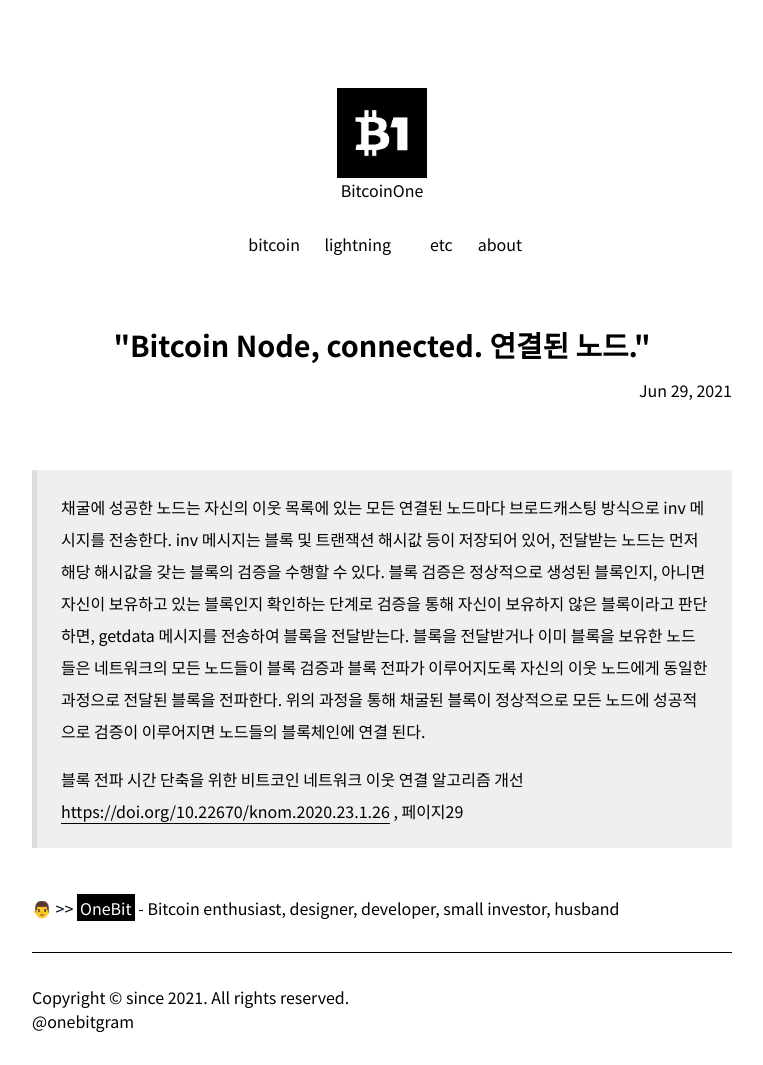
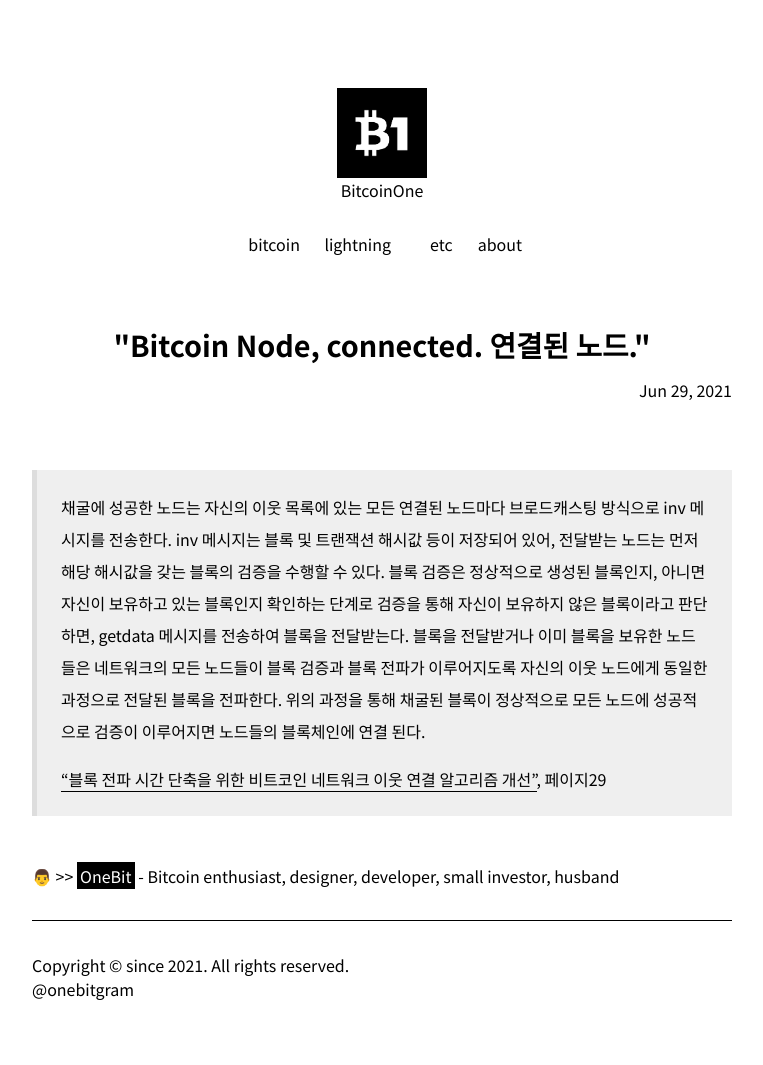
Before and after one commit to onebitco/onebitco.github.io, a Jekyll site: the page built from _posts/2021-06-29-node1.markdown, in a window 1280 px wide. Shown: the whole page, without its empty margins (258-1021 px from the left). Built offline with Jekyll 4.4.1, drawn with Linux system fonts in a browser that asks for light colours; comment, search, counter and statistics services are not loaded; after the commit the page ends 1033 px from its top, so only the background shows below that.

Commit message:
quote edit

```diff
--- a/_posts/2021-06-29-node1.markdown
+++ b/_posts/2021-06-29-node1.markdown
@@ -7,5 +7,4 @@ categories: bitcoin
 
 >채굴에 성공한 노드는 자신의 이웃 목록에 있는 모든 연결된 노드마다 브로드캐스팅 방식으로 inv 메시지를 전송한다. inv 메시지는 블록 및 트랜잭션 해시값 등이 저장되어 있어, 전달받는 노드는 먼저 해당 해시값을 갖는 블록의 검증을 수행할 수 있다. 블록 검증은 정상적으로 생성된 블록인지, 아니면 자신이 보유하고 있는 블록인지 확인하는 단계로 검증을 통해 자신이 보유하지 않은 블록이라고 판단하면, getdata 메시지를 전송하여 블록을 전달받는다. 블록을 전달받거나 이미 블록을 보유한 노드들은 네트워크의 모든 노드들이 블록 검증과 블록 전파가 이루어지도록 자신의 이웃 노드에게 동일한 과정으로 전달된 블록을 전파한다. 위의 과정을 통해 채굴된 블록이 정상적으로 모든 노드에 성공적으로 검증이 이루어지면 노드들의 블록체인에 연결 된다.
 >
->블록 전파 시간 단축을 위한 비트코인 네트워크 이웃 연결 알고리즘 개선
-><https://doi.org/10.22670/knom.2020.23.1.26> , 페이지29
+>["블록 전파 시간 단축을 위한 비트코인 네트워크 이웃 연결 알고리즘 개선"](https://doi.org/10.22670/knom.2020.23.1.26), 페이지29
```
